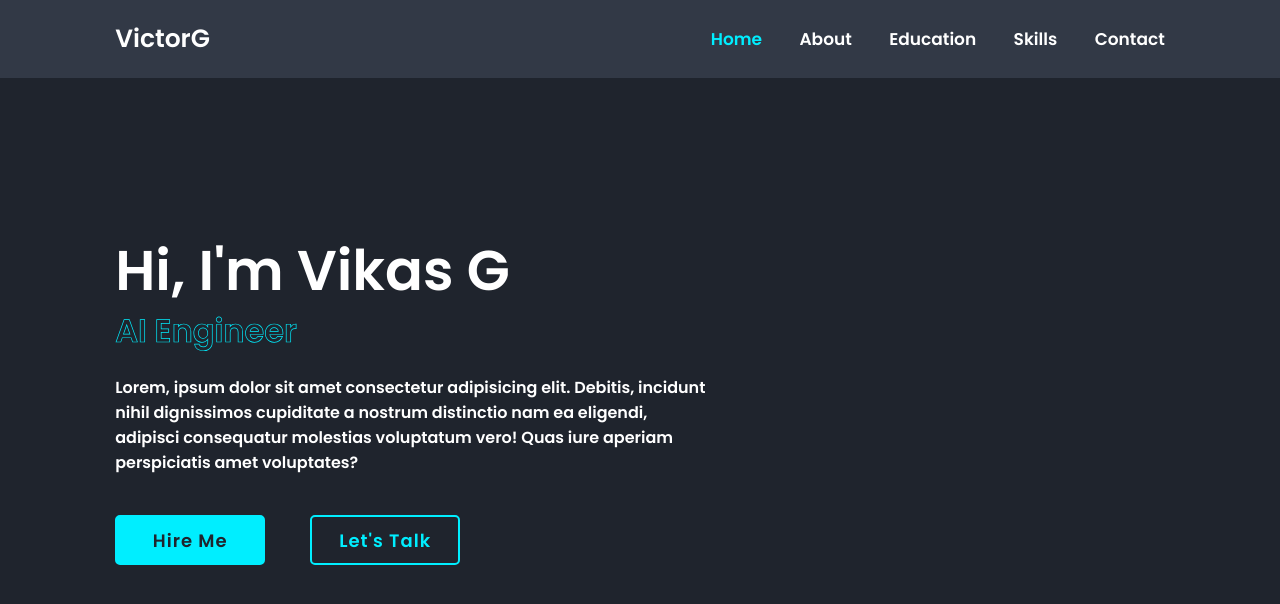
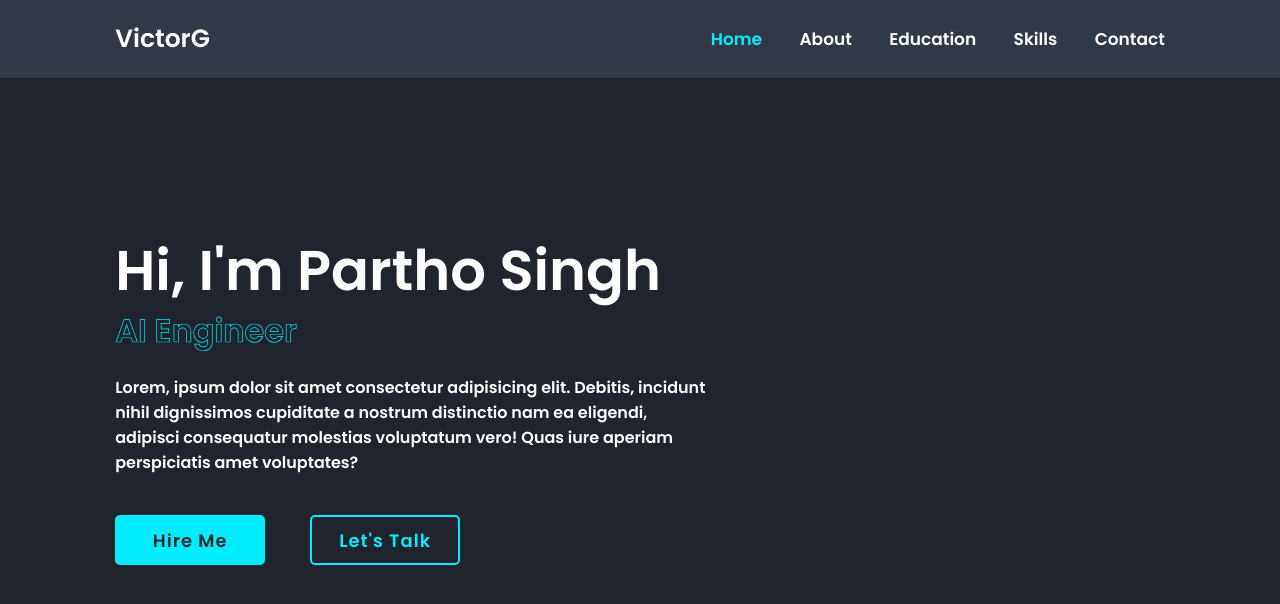
Before and after one commit to parthosingh/portfolio, a plain HTML site: page index.html in a window 1280 px wide. Drawn offline with nearby package versions, Linux system fonts and the light colour scheme; a web font is replaced by a local one.

Commit message:
Update index.html

```diff
--- a/index.html
+++ b/index.html
@@ -23,7 +23,7 @@
     <!------------------ Home Section Design --------------------->
     <section class="home" id="home">
         <div class="home-content">
-            <h1>Hi, I'm <span>Vikas G</span></h1>
+            <h1>Hi, I'm <span>Partho Singh</span></h1>
             <div class="text-animate">
                 <h3>AI Engineer</h3>
             </div>
```
